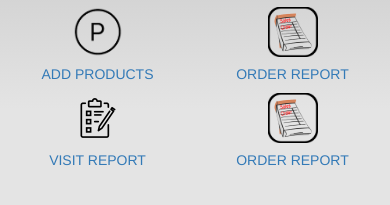
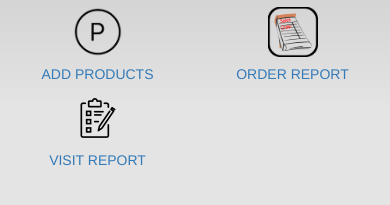
Before and after one commit to ksaini/tracker_master, a plain HTML site: page www/index.html in a window 390 px wide. Shown: the part 321-526 px from the top of the page. Drawn offline with Linux system fonts and the light colour scheme; some packages are replaced by stand-ins of ours.

Commit message:
datatable

```diff
--- a/www/index.html
+++ b/www/index.html
@@ -95,12 +95,6 @@
 					<img class="img-responsive" width="50" height="50" src="./img/dealerrecord.png">
 					<h5>Visit Report</h5></a></center>
 				</div>
-				<div class="content col-md-3 col-xs-6"><center>
-					<a href="./neworderreport.html">
-					<img class="img-responsive" width="50" height="50" src="./img/order.png">
-					<h5>Order Report</h5></a></center>
-				</div>
-
 
 			</div>
 		</div>
--- a/www/js/dataTbl.js
+++ b/www/js/dataTbl.js
@@ -2,6 +2,7 @@ var dataArray=new Array();
 var schoolname= "JSS Public School";
 var address ="Sector 71, Delhi";
 var scn1 = "";
+
 var base_url = "http://theqalabs.com/track/";
 
 
```
